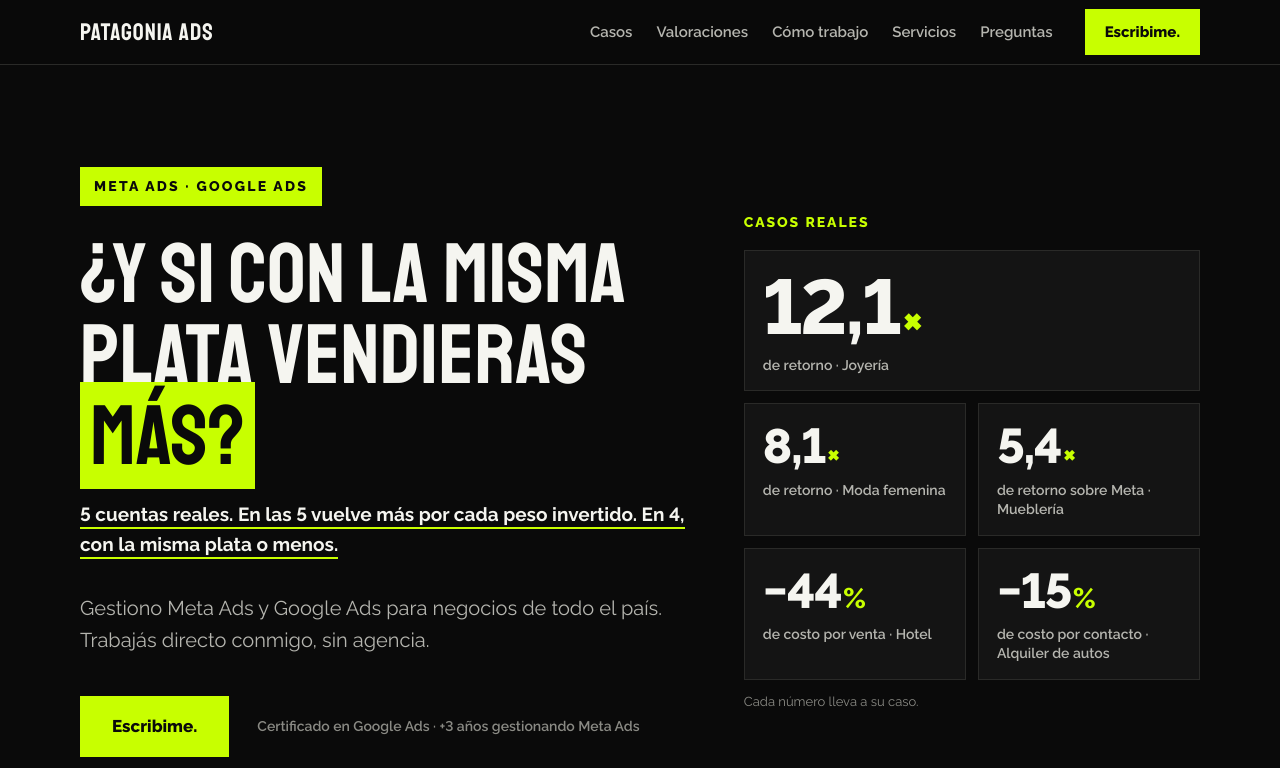
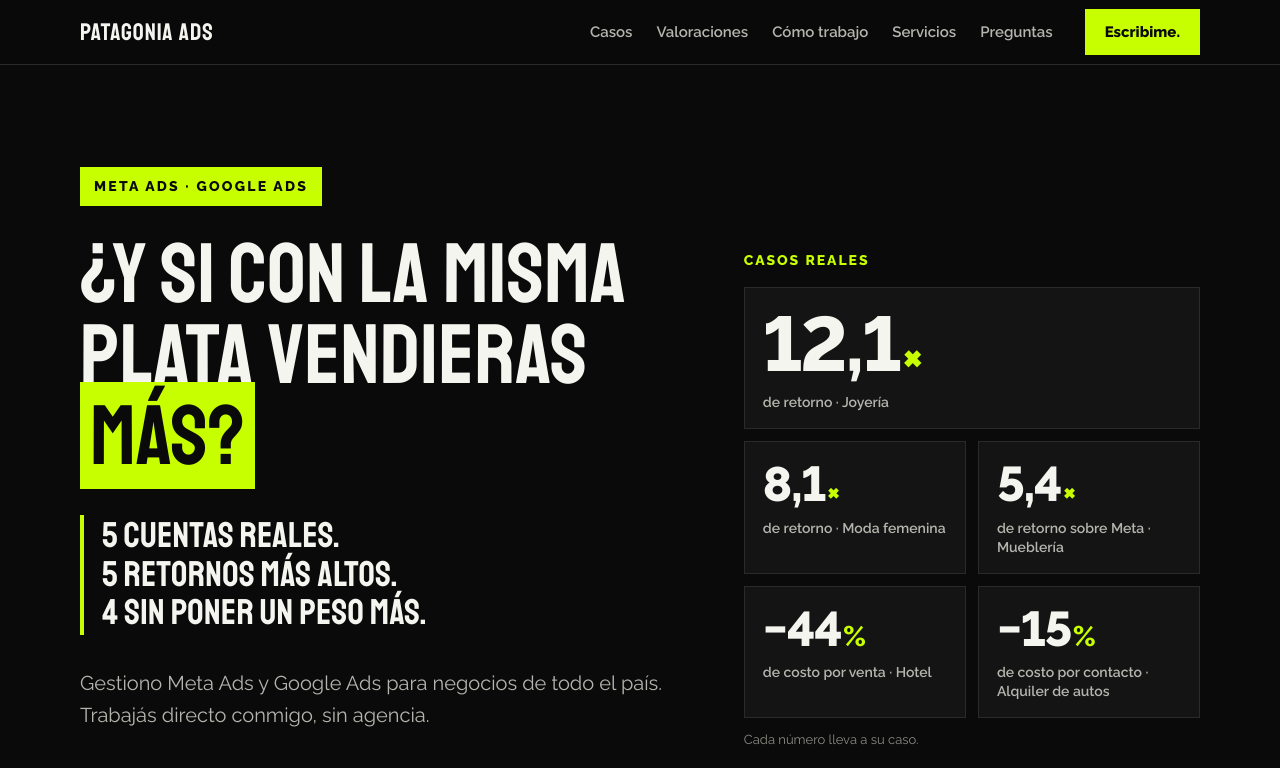
Before and after one commit to patagonia-ads/patagonia-ads.github.io, a plain HTML site: page index.html in a window 1280 px wide. Shown: the top 768 px of the page. Drawn offline with Linux system fonts and the light colour scheme.

Commit message:
Portada: resumen de casos en tres líneas cortas
"5 cuentas reales. 5 retornos más altos. 4 sin poner un peso más." apilado en
Staatliches con barra lima, en lugar del párrafo de tres oraciones.

Co-Authored-By: Claude Opus 5.5 <noreply@anthropic.com>
Claude-Session: https://claude.ai/code/session_018dNYRMaAWXGiLyD4pwdLqP

```diff
--- a/assets/estilos.css
+++ b/assets/estilos.css
@@ -200,7 +200,7 @@ details p{color:var(--gris);max-width:70ch;padding:0 0 26px 40px}
 html.mov .tarjeta,html.mov .preguntas details,html.mov .pasos li{opacity:0;transform:perspective(1000px) rotateX(16deg) translateY(48px);transform-origin:50% 100%;transition:opacity .7s ease,transform .9s cubic-bezier(.2,.8,.2,1),box-shadow .25s ease;transition-delay:calc(var(--orden,0) * 110ms)}
 html.mov .tarjeta.visto,html.mov .preguntas details.visto,html.mov .pasos li.visto{opacity:1;transform:perspective(1000px) rotateX(var(--rx,0deg)) rotateY(var(--ry,0deg)) translateY(0)}
 html.mov .tarjeta.inclinada{transition:transform .12s linear,box-shadow .25s ease;transition-delay:0s;box-shadow:8px 8px 0 var(--lima)}
-.portada-grilla .resumen-casos{margin-top:22px;font-size:clamp(16px,1.6vw,19px)}
+.portada-grilla .resumen-casos{margin-top:clamp(28px,3vw,38px);font-size:clamp(26px,2.8vw,36px)}
 .portada-grilla h1{max-width:none;font-size:clamp(56px,6.6vw,96px)}
 .portada:has(.portada-grilla){padding-top:clamp(64px,8vw,110px)}
 
@@ -269,3 +269,8 @@ html:has(.ventana-caso[open]){overflow:hidden}
 @media (prefers-reduced-motion:no-preference){.ventana-cuerpo.cambia{animation:caso-cambia .4s cubic-bezier(.2,.8,.2,1)}}
 @keyframes caso-cambia{from{opacity:0;transform:perspective(1000px) rotateY(-8deg) translateX(24px)}to{opacity:1;transform:none}}
 @media (max-width:620px){.ventana-nav{bottom:-28px;margin:28px -20px -28px;padding:14px 20px 18px}}
+
+/* Portada: resumen de casos en tres líneas */
+.resumen-casos{font-family:"Staatliches",sans-serif;font-weight:400;line-height:1.08;letter-spacing:.01em}
+.resumen-casos a{display:inline-block;border-bottom:0;padding:2px 0 2px 18px;border-left:4px solid var(--lima);transition:color .15s ease}
+.resumen-casos a span{display:block}
--- a/index.html
+++ b/index.html
@@ -130,7 +130,7 @@
       <div class="portada-texto">
       <p class="etiqueta">Meta Ads · Google Ads</p>
       <h1>¿Y si con la misma plata vendieras <span class="resalte">más?</span></h1>
-      <p class="resumen-casos"><a href="#casos">5 cuentas reales. En las 5 vuelve más por cada peso invertido. En 4, con la misma plata o menos.</a></p>
+      <p class="resumen-casos"><a href="#casos"><span>5 cuentas reales.</span> <span>5 retornos más altos.</span> <span>4 sin poner un peso más.</span></a></p>
       <p class="bajada">Gestiono Meta Ads y Google Ads para negocios de todo el país. Trabajás directo conmigo, sin agencia.</p>
       <div class="acciones">
         <a class="boton" href="https://wa.me/5491169469751?text=Hola%20Alan%2C%20te%20escribo%20desde%20la%20web." data-ubicacion="portada" rel="noopener" target="_blank">Escribime.</a>
```
